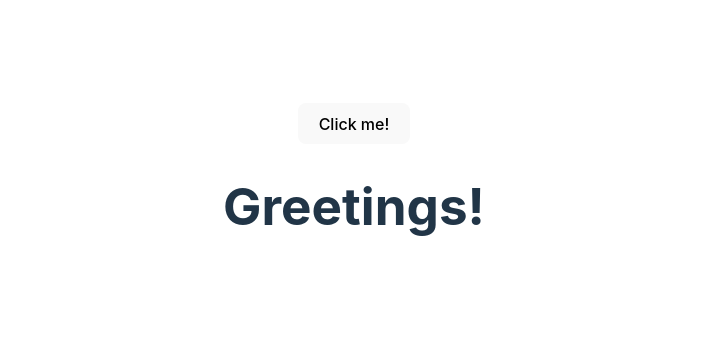
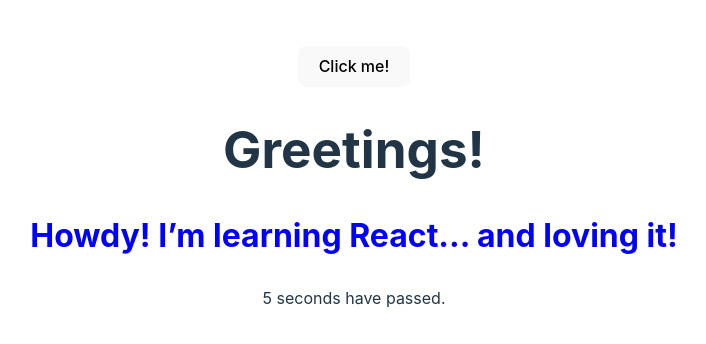
Before and after one commit to stephengroe/top-react-playground, a React (Vite) app: page / in a window 1280 px wide. Shown: the part 214-558 px from the top of the page, without its empty margins (286-992 px from the left). Built offline with nearby package versions, Linux system fonts and the light colour scheme.

Commit message:
Add PropTypes

```diff
--- a/package.json
+++ b/package.json
@@ -11,6 +11,7 @@
     "preview": "vite preview"
   },
   "dependencies": {
+    "prop-types": "^15.8.1",
     "react": "^18.2.0",
     "react-dom": "^18.2.0"
   },
--- a/src/App.jsx
+++ b/src/App.jsx
@@ -1,3 +1,4 @@
+import PropTypes from 'prop-types';
 import { useState } from 'react'
 import './App.css'
 import Greeting from './Greeting'
@@ -17,6 +18,8 @@
       Click me!
     </button>
     <h1>{heading}</h1>
+    <Greeting start="Howdy!" />
+    <Clock />
     </>
   )
 }
--- a/src/Greeting.jsx
+++ b/src/Greeting.jsx
@@ -1,11 +1,25 @@
+import PropTypes from 'prop-types';
+import React from 'react';
+
 function Greeting({start, end, style}) {
   return (
-    <>
-      <h2
+    <h2
       style={style}
-      >{start} I&rsquo;m learning React{end}</h2>
-    </>
+      >{start} I&rsquo;m learning React{end}
+    </h2>
   )
 }
 
+Greeting.propTypes = {
+  start: PropTypes.string,
+  end: PropTypes.string,
+  style:  PropTypes.object,
+}
+
+Greeting.defaultProps = {
+  start: "Hi!",
+  end: "... and loving it!",
+  style:  {color: 'blue', fontSize: '2em'},
+}
+
 export default Greeting;
```
Also changed, not shown: 1 other file (tests, documents, lock files or other folders).
